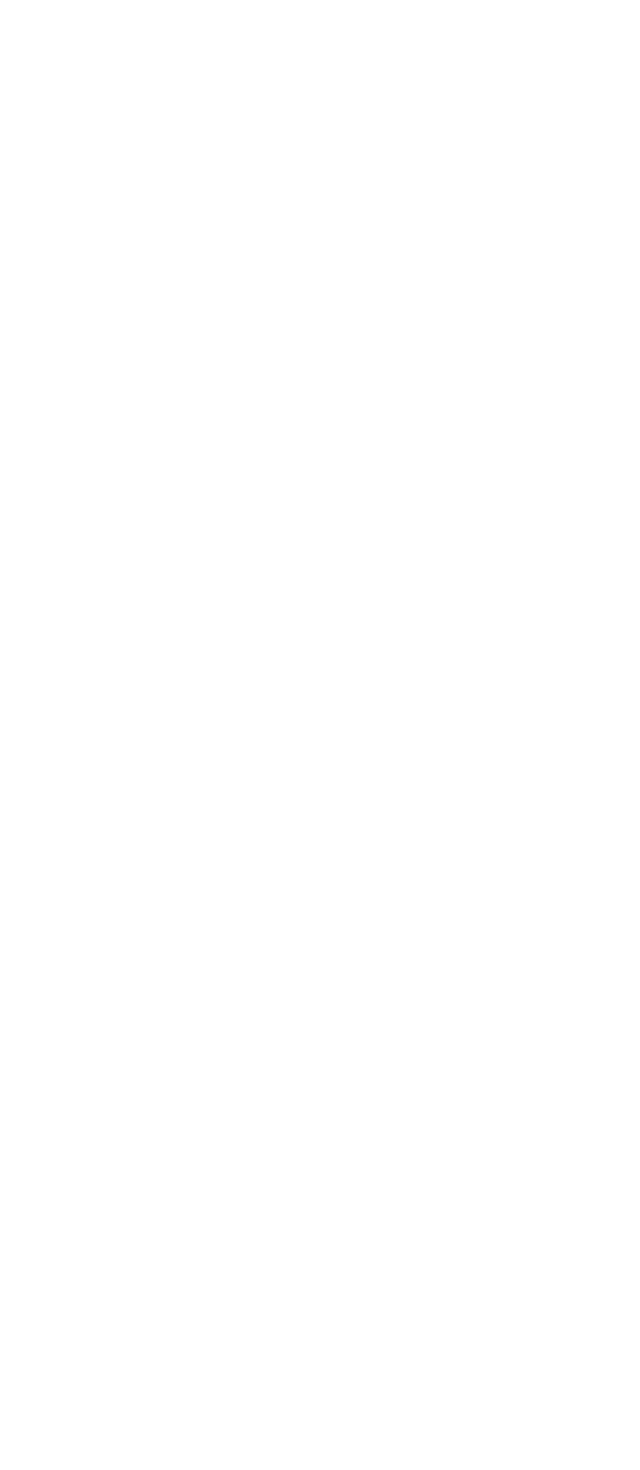
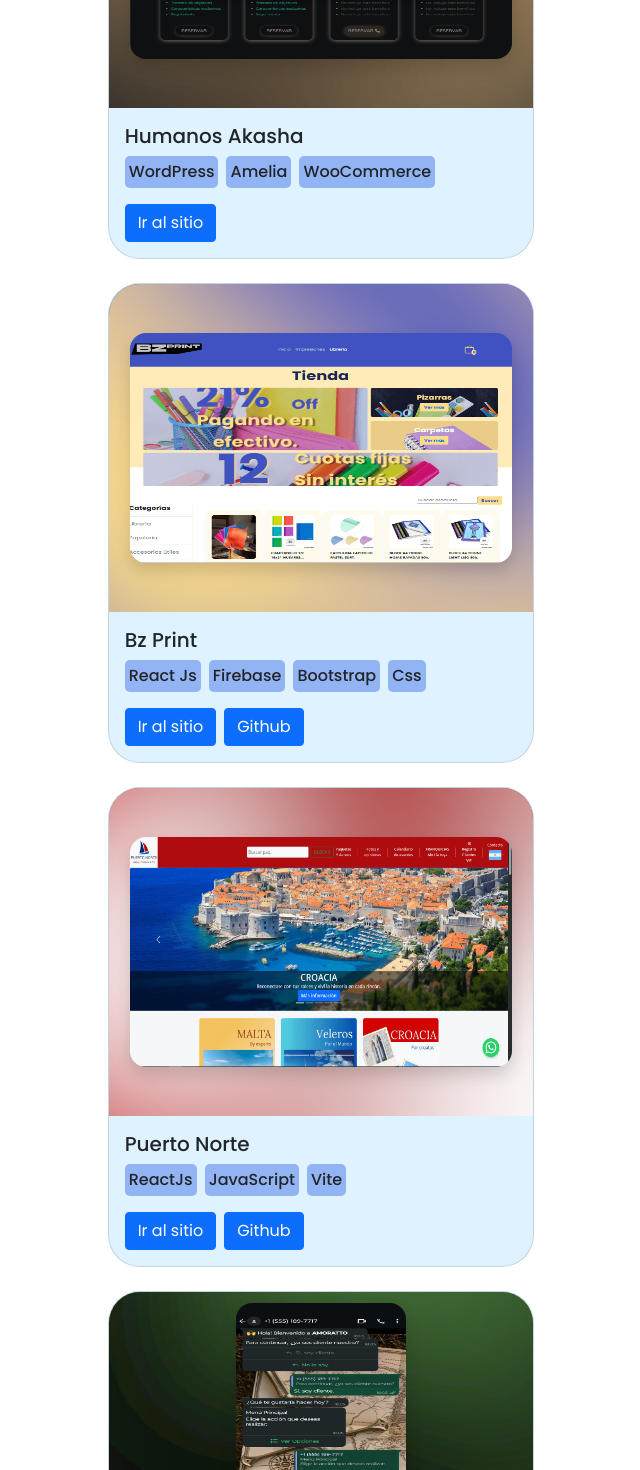
Before and after one commit to Agustin-Lovera04/AgustinLovera.dev, a React (Vite) app: page / in a window 1280 px wide. Shown: the part 1280-2750 px from the top of the page, without its empty margins (319-959 px from the left). Before the commit the page ends 930 px from the top, so only its background shows below. Built offline with nearby package versions, Linux system fonts and the light colour scheme.

Commit message:
Include and Finished Sec3

```diff
--- a/src/Components/Home/Home.jsx
+++ b/src/Components/Home/Home.jsx
@@ -1,11 +1,13 @@
 import Sec1 from "../Sec1/Sec1"
 import Sec2 from "../Sec2/Sec2"
+import Sec3 from "../Sec3/Sec3"
 
 const Home = () => {
   return (
     <div className="container-fluid">
       <Sec1/>
       <Sec2/>
+      <Sec3/>
     </div>
   )
 }
--- /dev/null
+++ b/src/Components/Sec3/Sec3.jsx
@@ -0,0 +1,123 @@
+import HA_img from "../../assets/HA_img.png";
+import BZ_img from "../../assets/BZ_img.png";
+import PN_img from "../../assets/PN_img.png";
+import AM_img from "../../assets/AM_img.jpg";
+import "./Sec3_Style.css";
+
+const Sec3 = () => {
+  return (
+    <div className="sec3">
+      <h1 className="var-h1 offset-1">Proyectos recientes</h1>
+      <div className="d-flex flex-column justify-content-center align-items-center flex-wrap gap-4">
+        <div className="card col-10 col-md-4">
+          <div className="img_card_container HA_bg text-center align-content-center">
+            <img src={HA_img} className="card-img-top shadow" alt="sitio web" />
+          </div>
+          <div className="card-body">
+            <h5 className="card-title">Humanos Akasha</h5>
+            <div className="d-flex gap-2">
+              <p className="lng_card">WordPress</p>
+              <p className="lng_card">Amelia</p>
+              <p className="lng_card">WooCommerce</p>
+            </div>
+            <a
+              href="https://humanosakasha.com/"
+              className="btn btn-primary me-2"
+              target="_blank"
+            >
+              Ir al sitio
+            </a>
+          </div>
+        </div>
+        <div className="card col-10 col-md-4">
+          <div className="img_card_container BZ_bg text-center align-content-center">
+            <img
+              src={BZ_img}
+              className="card-img-top shadow"
+              alt="desarrollo web"
+            />
+          </div>
+          <div className="card-body">
+            <h5 className="card-title">Bz Print</h5>
+            <div className="d-flex gap-2">
+              <p className="lng_card">React Js</p>
+              <p className="lng_card">Firebase</p>
+              <p className="lng_card">Bootstrap</p>
+              <p className="lng_card">Css</p>
+            </div>
+            <a
+              href="https://bzprints.com/"
+              className="btn btn-primary me-2"
+              target="_blank"
+            >
+              Ir al sitio
+            </a>
+            <a
+              href="https://github.com/Agustin-Lovera04/BzPrint-Web"
+              className="btn btn-primary"
+              target="_blank"
+            >
+              Github
+            </a>
+          </div>
+        </div>
+        <div className="card col-10 col-md-4">
+          <div className="img_card_container PN_bg text-center align-content-center">
+            <img src={PN_img} className="card-img-top shadow" alt="..." />
+          </div>
+          <div className="card-body">
+            <h5 className="card-title">Puerto Norte</h5>
+            <div className="d-flex gap-2">
+              <p className="lng_card">ReactJs</p>
+              <p className="lng_card">JavaScript</p>
+              <p className="lng_card">Vite</p>
+            </div>
+            <a
+              href="https://puertonorteviajes.com/"
+              className="btn btn-primary me-2"
+              target="_blank"
+            >
+              Ir al sitio
+            </a>
+            <a
+              href="https://github.com/Agustin-Lovera04/PuertoNorte/tree/master/DISE%C3%91O%202/Puerto%20Norte"
+              className="btn btn-primary"
+              target="_blank"
+            >
+              Github
+            </a>
+          </div>
+        </div>
+        <div className="card col-10 col-md-4">
+          <div className="img_card_container AM_bg text-center align-content-center">
+            <img
+              src={AM_img}
+              className="card-img-top img_AMORATTO shadow"
+              alt="programacion"
+            />
+          </div>
+          <div className="card-body">
+            <h5 className="card-title">Bot de WhatsApp</h5>
+            <div className="d-flex flex-wrap gap-2">
+              <p className="lng_card">Builder Bot</p>
+              <p className="lng_card">Mongo DB</p>
+              <p className="lng_card">JavaScript</p>
+              <p className="lng_card">Express Js</p>
+              <p className="lng_card">Handlebars</p>
+              <p className="lng_card">Css</p>
+            </div>
+            <a
+              href="https://github.com/Agustin-Lovera04/amoratto-proyect"
+              className="btn btn-primary"
+              target="_blank"
+            >
+              Github
+            </a>
+          </div>
+        </div>
+      </div>
+    </div>
+  );
+};
+
+export default Sec3;
--- /dev/null
+++ b/src/Components/Sec3/Sec3_Style.css
@@ -0,0 +1,50 @@
+.sec3 {
+  margin-top: 5rem;
+}
+.card {
+  overflow: hidden;
+  border-radius: 2rem;
+  height: 30rem;
+  background-color: var(--color_var_5);
+}
+
+.img_card_container {
+  height: 350px;
+  max-height: 350px;
+  background-repeat: no-repeat;
+  background-size: cover;
+  overflow: hidden;
+}
+.PN_bg {
+  background-image: url(../../assets/gradient_PN.svg);
+}
+.BZ_bg {
+  background-image: url(../../assets/gradient_BZ.svg);
+}
+.HA_bg {
+  background-image: url(../../assets/gradient_HA.svg);
+}
+.AM_bg {
+  background-image: url(../../assets/gradient_AM.svg);
+}
+
+.card-img-top {
+  border-radius: 1rem;
+  width: 90% !important;
+  height: 70% !important;
+  transition: transform 0.2s ease;
+}
+
+.card:hover .card-img-top {
+  transform: scale(1.1);
+}
+.img_AMORATTO {
+  height: 250px !important;
+  width: 40% !important;
+}
+
+.lng_card {
+  background-color: var(--color_var_4);
+  padding: 4px;
+  border-radius: 5px;
+}
```
